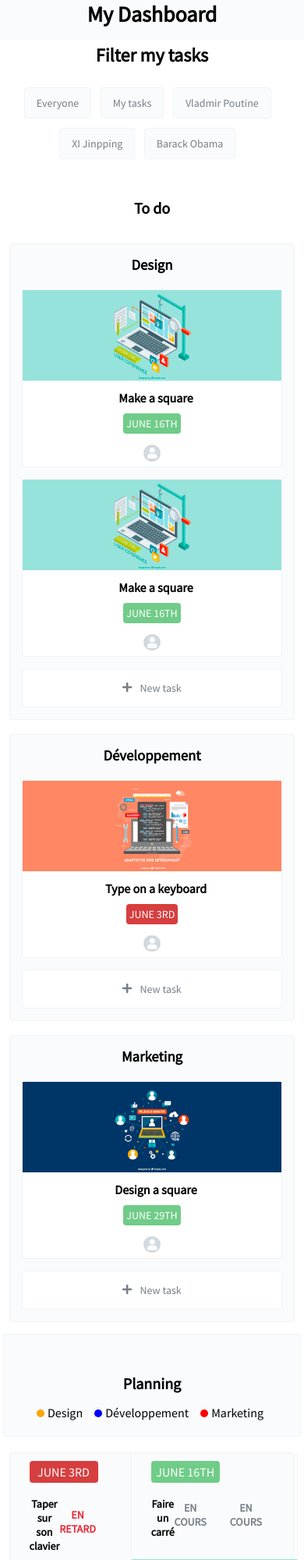
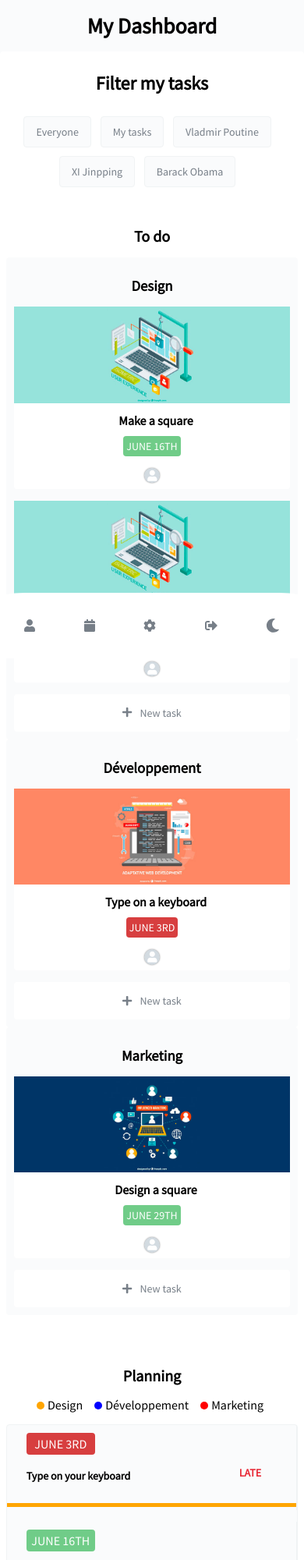
Before and after one commit to MathCrln/todo-dashboard, a plain HTML site: page index.html in a window 390 px wide. Shown: the top 2000 px of the page at 78% size. Drawn offline with Linux system fonts and the light colour scheme.

Commit message:
dark mode and fully responsive

```diff
--- a/css/scss/_colors.scss
+++ b/css/scss/_colors.scss
@@ -9,3 +9,9 @@ $red: #D73E3F;
 // Dark Mode
 $dark: #212121;
 $trueBlack: #000000;
+$darkestBlue: #081B33;
+$darkerBlue: #152642;
+$darkBlue: #2F4562;
+$lightBlue: #506680;
+$greyIsh: #767D92;
+$lightestBlue: #353C51;
--- /dev/null
+++ b/css/scss/_light-mode.scss
@@ -0,0 +1,23 @@
+ /* ********* LIGHT MODE ********* */
+
+ .light1 {
+     background: $background-color;
+ }
+
+ .light2 {
+     background: $white;
+ }
+
+ .text-grey {
+     color: #777F88;
+ }
+
+ //  .light3{
+ //      background: #FFFFFF;
+ //  }
+ //  .light4{
+ //      background: #FFFFFF;
+ //  }
+ //  .light5{
+ //      background: #FFFFFF;
+ //  }
--- /dev/null
+++ b/css/scss/_responsive.scss
@@ -0,0 +1,117 @@
+ /* ******************************  RESPONSIVE ****************************** */
+
+ @media screen and (max-width: 1000px) {
+     // Tablets
+ }
+
+ @media screen and (max-width: 650px) {
+     // Mobile
+     body,
+     div#main-container,
+     nav,
+     div.category,
+     div#level0,
+     section#level1,
+     div#level2,
+     div.level3 {
+         padding: 0;
+         margin: 0;
+     }
+     #level0 {
+         display: block;
+         box-sizing: border-box;
+     }
+     section#level1 {
+         text-align: center;
+         margin-top: $m;
+     }
+     div#level2 {
+         width: 100%;
+         padding-top: $l;
+         //  padding: 1%;
+         div.level3 {
+             margin: 0% 2%;
+         }
+         #filter ul {
+             width: 100%;
+             flex-wrap: wrap;
+             // flex-direction: column;
+             align-items: center;
+             justify-content: center;
+             li {
+                 margin-top: 3%;
+                 margin-right: 3%;
+             }
+         }
+     }
+     div.header {
+         justify-content: center;
+         .options {
+             display: none;
+         }
+         &.planning-block {
+             display: flex;
+             flex-direction: column;
+             justify-content: center;
+             align-items: center;
+         }
+     }
+     div.planning {
+         display: grid;
+         grid-template-columns: 1fr;
+     }
+     div.category article {
+         div.infos {
+             flex-direction: column;
+             justify-content: center;
+             align-items: center;
+             .date,
+             .auteur {
+                 margin-left: 0;
+                 margin-right: 0;
+             }
+         }
+     }
+     div.level3 {
+         flex-direction: column;
+         justify-content: space-between;
+         box-sizing: border-box;
+         .category {
+             width: 100%;
+             padding: $s;
+         }
+     }
+     #level0 {
+         position: relative;
+         display: block;
+     }
+     nav {
+         display: flex;
+         flex-direction: row;
+         position: fixed;
+         bottom: 0;
+         width: 100%;
+         min-width: 100%;
+         height: 10%;
+         border-top-left-radius: 8%;
+         border-top-right-radius: 8%;
+         z-index: 1;
+         //  background: #189ED7!important;
+         .item {
+             border: none;
+             padding: 0;
+             margin: 0;
+             &:hover {
+                 background: none;
+                 &::before {
+                     content: none;
+                 }
+             }
+             &.button {
+                 border: none;
+                 padding: 0;
+                 background: none;
+             }
+         }
+     }
+ }
--- a/css/scss/style.scss
+++ b/css/scss/style.scss
@@ -10,6 +10,7 @@
             @import 'fonts';
             @import 'colors';
             @import 'sizes';
+            @import 'light-mode';
             body {
                 font-family: $primary-font;
             }
@@ -31,28 +32,30 @@
 
             nav {
                 width: 10%;
+                min-width: 50px;
+                max-width: 150px;
                 display: flex;
                 flex-direction: column;
                 align-items: center;
                 justify-content: space-around;
                 // position: relative;
-                background: #FFFFFF;
                 border-radius: $radius4;
                 height: 600px;
                 .item {
                     display: flex;
                     align-items: center;
-                    color: #777F88;
+                    color: inherit;
                     margin: auto;
                     border-radius: 60%;
                     padding: 12%;
+                    &.button {
+                        border: none;
+                        padding: 15%;
+                        background: none;
+                    }
                     &:hover {
                         background: $blue;
                         color: white;
-                    }
-                    &.button {
-                        border: none;
-                        padding: 15%;
                     }
                     &:hover::before {
                         content: "";
@@ -103,9 +106,8 @@
             }
             /* *************** CENTRAL ****************/
 
-            div.level2 {
-                padding: 50px;
-                background: $white;
+            div#level2 {
+                padding: $xl;
                 border-radius: $radius4;
                 margin-right: $xl;
             }
@@ -127,16 +129,15 @@
                 display: flex;
                 align-items: center;
                 justify-content: space-between;
-                padding-bottom: 20px;
-                margin-top: 15px;
+                padding-bottom: $m;
+                margin-top: $m;
             }
 
             div.category {
-                background: #FAFBFC;
                 width: calc(100% / 3);
                 box-sizing: border-box;
                 border-radius: $radius4;
-                border: 1px solid #F0F3F4;
+                padding: $m;
                 &:not(:last-child) {
                     margin-right: 20px;
                 }
@@ -144,17 +145,17 @@
                     color: #777F88;
                 }
                 article {
-                    border: 1px solid #F0F3F4;
+                    // border: 1px solid #F0F3F4;
                     border-radius: $radius4;
-                    margin-left: 15px;
-                    margin-right: 15px;
-                    margin-bottom: 15px;
                     background: white;
+                    &:not(:last-child) {
+                        margin-bottom: $m;
+                    }
                     &.nouvelleTache {
                         text-align: center;
                         color: #777F88;
                         font-size: 14px;
-                        padding: 15px;
+                        padding: $m;
                         text-decoration: none;
                         a {
                             text-decoration: none;
@@ -165,9 +166,6 @@
                         }
                         img {
                             max-width: 100%;
-                        }
-                        div.article-description {
-                            background: white;
                         }
                     }
                 }
@@ -220,10 +218,10 @@
 
             footer {
                 text-align: center;
-                padding-bottom: 1%;
+                margin: 2% 0%;
                 a {
                     text-decoration: none;
-                    color: black;
+                    color: inherit;
                 }
                 .fa-heart {
                     color: rgb(160, 18, 18);
@@ -290,9 +288,11 @@
             .tacheAEffectuer {
                 border-right: 1px solid #F0F3F4;
                 margin-top: 0;
-                margin-bottom: 15px;
                 box-sizing: border-box;
                 position: relative;
+                &:not(:last-child) {
+                    margin-bottom: 15px;
+                }
             }
 
             div.tacheAEffectuer {
@@ -327,112 +327,8 @@
             p.texte.enCours {
                 color: #777F88;
             }
-            /* ******************************  DARK MODE ****************************** */
 
-            .trueBlack {
-                background: $trueBlack;
-            }
-
-            .dark {
-                background: $dark;
-            }
-
-            .white {
-                color: white;
-            }
-
-            .red {
-                color: red;
-            }
-            /* ******************************  RESPONSIVE ****************************** */
-
-            @media screen and (max-width: 1000px) {
-                // Tablets
-            }
-
-            @media screen and (max-width: 650px) {
-                // Mobile
-                body,
-                div#main-container,
-                nav,
-                div.category,
-                div#level0,
-                section#level1,
-                div.level2,
-                div.level3,
-                {
-                    padding: 0;
-                    margin: 0;
-                    box-sizing: border-box;
-                }
-                #level0 {
-                    display: block;
-                    box-sizing: border-box;
-                }
-                section#level1 {
-                    text-align: center;
-                }
-                div.level2 {
-                    div.level3 {
-                        margin: 0% 2%;
-                    }
-                    width: 100%;
-                    padding: 1%;
-                    box-sizing: border-box;
-                    #filter ul {
-                        width: 100%;
-                        flex-wrap: wrap;
-                        // flex-direction: column;
-                        align-items: center;
-                        justify-content: center;
-                        li {
-                            margin-top: 3%;
-                            margin-right: 3%;
-                        }
-                    }
-                }
-                div.header {
-                    justify-content: center;
-                    .options {
-                        display: none;
-                    }
-                    &.planning {
-                        display: flex;
-                        flex-direction: column;
-                    }
-                }
-                div.category article {
-                    div.infos {
-                        flex-direction: column;
-                        justify-content: center;
-                        align-items: center;
-                        .date,
-                        .auteur {
-                            margin-left: 0;
-                            margin-right: 0;
-                        }
-                    }
-                }
-                div.level3 {
-                    flex-direction: column;
-                    justify-content: space-between;
-                    box-sizing: border-box;
-                    .category {
-                        width: 100%;
-                        margin-top: 5%;
-                    }
-                }
-                #main-container {
-                    position: relative;
-                }
-                nav {
-                    display: none;
-                    // flex-direction: row;
-                    // position: absolute;
-                    // bottom: 0;
-                    // width: 100vw;
-                    // height: 5%;
-                    // background: $blue;
-                    // z-index: 1;
-                }
-            }
+            // Importing Dark Mode
+            @import 'dark-mode';
+            // Importing Responsive
+            @import 'responsive';
--- a/index.html
+++ b/index.html
@@ -13,10 +13,10 @@
     <meta http-equiv="X-UA-Compatible" content="ie=edge">
 </head>
 
-<body class="light">
+<body class="light1">
     <div id="main-container">
         <div id="level0">
-            <nav>
+            <nav id="main-menu" class="light2 text-grey">
                 <a class="item" href="#"><i class="fas fa-user"></i></a>
                 <a class="item" href="#"> <i class="fas fa-calendar"></i></a>
                 <a class="item" href="#"> <i class="fas fa-cog"></i></a>
@@ -26,7 +26,7 @@
 
             <section id="level1">
                 <h1>My Dashboard</h1>
-                <div class="level2">
+                <div id="level2" class="light2">
                     <h2 class="filter-title">Filter my tasks</h2>
                     <div id="filter">
                         <ul>
@@ -40,7 +40,7 @@
 
                     <h2>To do</h2>
                     <div class="level3">
-                        <div class="category">
+                        <div class="category light1">
                             <div class="header">
                                 <h3 class="titre-category">Design</h3>
                                 <div class="options"><i class="fas fa-ellipsis-v"></i></div>
@@ -72,7 +72,7 @@
 
                             </article>
                         </div>
-                        <div class="category">
+                        <div class="category light1">
                             <div class="header">
                                 <h3 class="titre-category">Développement</h3>
                                 <div class="options"><i class="fas fa-ellipsis-v"></i></div>
@@ -94,7 +94,7 @@
 
                             </article>
                         </div>
-                        <div class="category">
+                        <div class="category light1">
                             <div class="header">
                                 <h3 class="titre-category">Marketing</h3>
                                 <div class="options"><i class="fas fa-ellipsis-v"></i></div>
@@ -117,7 +117,7 @@
                             </article>
                         </div>
                     </div>
-                    <div class="header planning">
+                    <div class="header planning-block">
                         <h2>Planning</h2>
                         <div class="elements">
                             <div class="dev element">Design</div>
@@ -127,13 +127,13 @@
                         </div>
                     </div>
                     <div class="level3">
-                        <div class="planning">
+                        <div class="planning light1">
 
                             <div class="tacheAEffectuer retard">
                                 <div class="info date late">June 3rd</div>
                                 <div class="infos">
-                                    <h4 class="titre">Taper sur son clavier</h4>
-                                    <p class="statut texte retard">En Retard</p>
+                                    <h4 class="titre">Type on your keyboard</h4>
+                                    <p class="statut texte retard">Late</p>
                                 </div>
                             </div>
 
@@ -141,9 +141,8 @@
                                 <div class="info date onTime">June 16th</div>
                                 <div class="infos">
 
-                                    <h4 class="titre">Faire un carré</h4>
-                                    <p class="statut texte enCours">En cours</p>
-                                    <p class="statut texte enCours">En cours</p>
+                                    <h4 class="titre">Make a square</h4>
+                                    <p class="statut texte enCours">Current</p>
 
                                 </div>
                             </div>
@@ -152,7 +151,7 @@
                                 <div class="infos">
 
                                     <h4 class="titre">Faire un rond :)</h4>
-                                    <p class="statut texte enCours">En cours</p>
+                                    <p class="statut texte enCours">Current</p>
 
                                 </div>
                             </div>
@@ -160,8 +159,8 @@
                                 <div class="info date onTime">June 3rd</div>
                                 <div class="infos">
 
-                                    <h4 class="titre">Recommencer les yeux fermés</h4>
-                                    <p class="statut texte enCours">En cours</p>
+                                    <h4 class="titre">Start again</h4>
+                                    <p class="statut texte enCours">Current</p>
 
                                 </div>
                             </div>
@@ -169,7 +168,7 @@
                                 <div class="info date onTime">June 3rd</div>
                                 <div class="infos">
 
-                                    <h4 class="titre">Bla bla bla</h4>
+                                    <h4 class="titre">Do anything</h4>
                                     <p class="statut texte enCours">Upcoming</p>
 
                                 </div>
@@ -178,7 +177,7 @@
                                 <div class="info date onTime">June 30th</div>
                                 <div class="infos">
 
-                                    <h4 class="titre">Formation: make a triangle :o</h4>
+                                    <h4 class="titre">Make a triangle</h4>
                                     <p class="statut texte enCours">Upcoming</p>
 
                                 </div>
@@ -188,8 +187,8 @@
 
             </section>
             </div>
-            <footer>
-                <p>Made with <i class="fas fa-heart"></i> by <a href="https://github.com/mathcrln/">@mathcrln</a></p>
+            <footer id="footer">
+                <p>Made with <i class="fas fa-heart"></i> by <a href="https://github.com/mathcrln/" target="_blank">@mathcrln</a></p>
             </footer>
         </div>
         <script src="js/script.js"></script>
--- a/js/script.js
+++ b/js/script.js
@@ -1,3 +1,13 @@
+let body = document.body;
+let h1 = document.querySelector("h1");
+let h2 = document.getElementsByTagName("h2");
+let h3 = document.getElementsByTagName("h3");
+let nav = document.getElementById("main-menu");
+let item = document.getElementsByClassName("item");
+let footer = document.getElementById("footer");
+let level2 = document.getElementById("level2");
+let categories = document.querySelectorAll(".category");
+let elements = document.querySelectorAll(".elements");
 let count = 0;
 const activatedOrDesactivated = () => {
     count++;
@@ -8,23 +18,36 @@ const activatedOrDesactivated = () => {
     }
 }
 const toggleDarkMode = () => {
-    let body = document.body;
-    let h1 = document.querySelector("h1");
-    let h2 = document.getElementsByTagName("h2");
-    let h3 = document.getElementsByTagName("h3");
-    // let h3 = document.querySelectorAll("h3");
-    body.classList.toggle("light");
-    body.classList.toggle('trueBlack');
-    h1.classList.toggle("white");
 
+
+    // Changing the classes
+    // Body
+    body.classList.toggle('dark1');
+
+    h1.classList.toggle("white-text");
     for (i = 0; i < h2.length; i++) {
-        h2[i].classList.toggle("red");
+        h2[i].classList.toggle("white-text");
+    }
+
+    nav.classList.toggle("dark2");
+    // nav.classList.toggle("text-white");
+
+    level2.classList.toggle("dark2");
+
+    footer.classList.toggle("white-text");
+
+
+
+    for (i = 0; i < categories.length; i++) {
+        categories[i].classList.toggle("dark3");
     }
 
     for (i = 0; i < h3.length; i++) {
-        h3[i].classList.toggle("red");
+        h3[i].classList.toggle("white-text");
+    }
+    for (i = 0; i < elements.length; i++) {
+        elements[i].classList.toggle("white-text");
     }
     let status = 0;
     status = activatedOrDesactivated();
-    console.log(status);
 }
```
Also changed, not shown: css/scss/_dark-mode.scss (added, +21 -0 lines), css/style.css, 2 other files.
